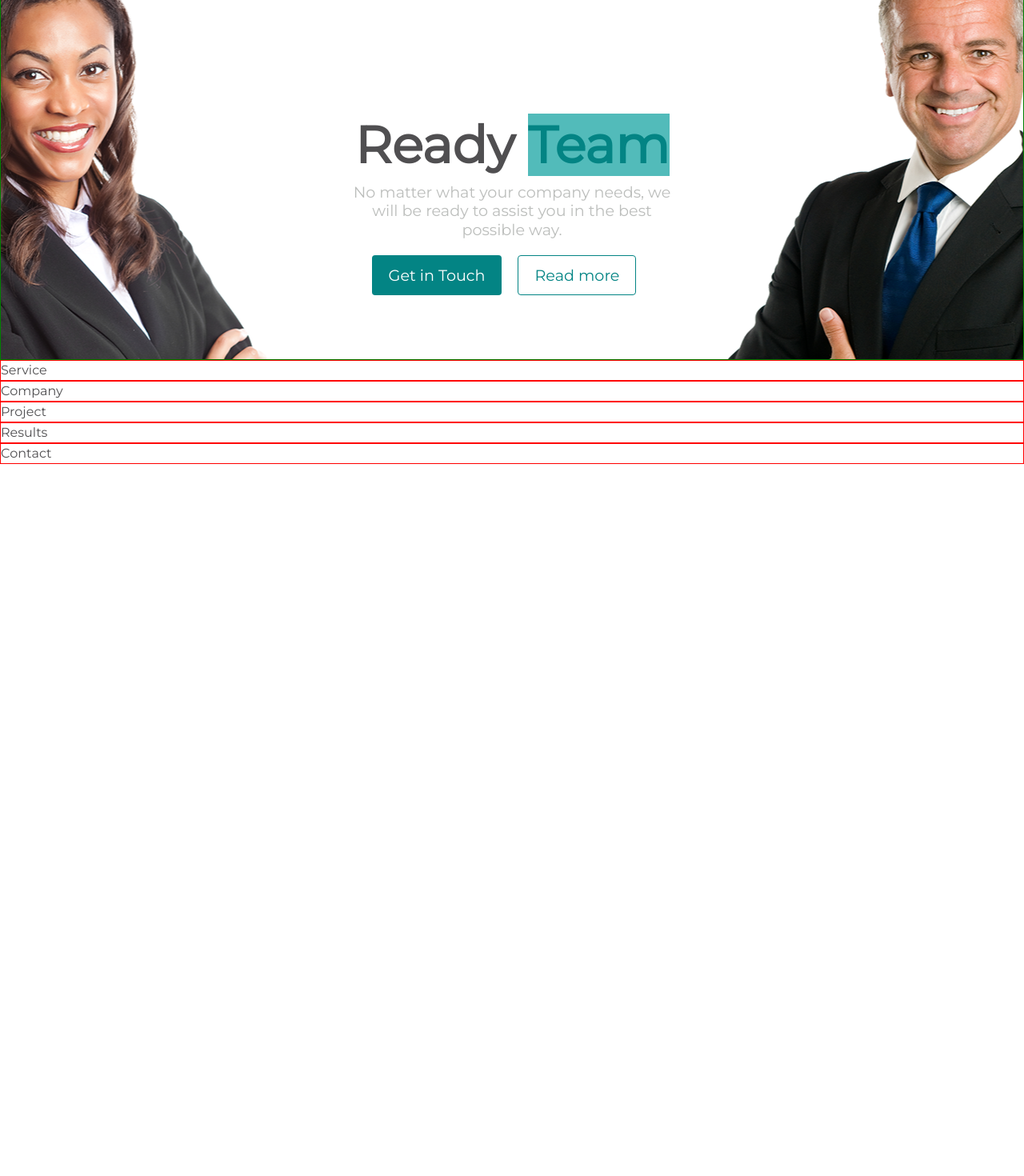
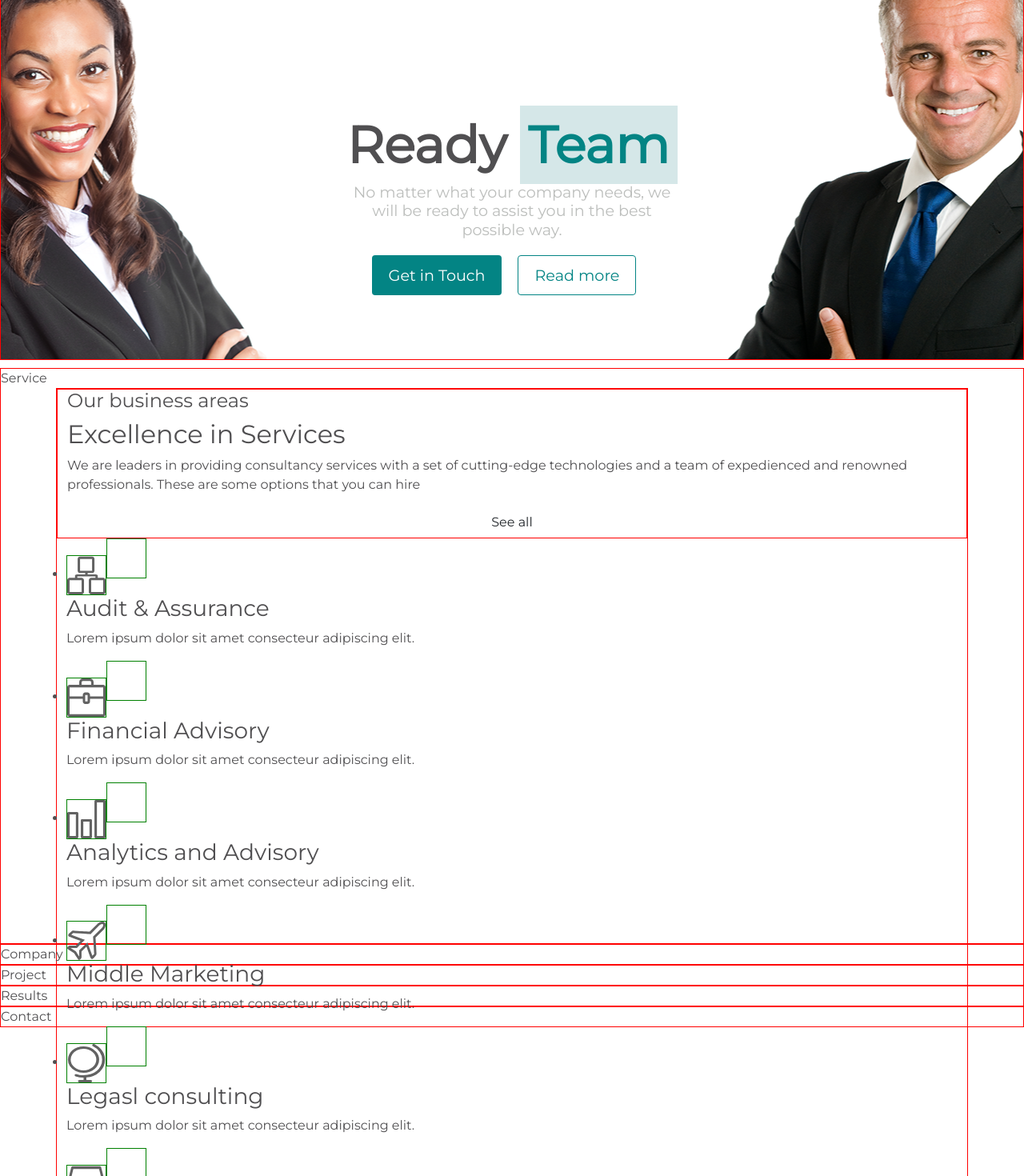
Before and after one commit to davidechon/proj-html-vuejs, a Vue app: page / in a window 1280 px wide. Shown: the part 280-1750 px from the top of the page at 80% size. Before the commit the page ends 860 px from the top, so only its background shows below. Built offline with nearby package versions, Linux system fonts and the light colour scheme.

Commit message:
css wip + main service wip

```diff
--- a/src/components/AppMain.vue
+++ b/src/components/AppMain.vue
@@ -1,9 +1,7 @@
 <template>
   <main>
-    <div id="jumbotron">
-
+    <div id="parallax">
       <div class="container-fluid">
-        <!-- <img src="../assets/img/bg-parallax.png" alt="jumbotron" class="col-12"> -->
         <div class="container">
           <div class="row d-flex justify-content-center align-items-center text-box">
             <div class="col-8 text-center">
@@ -11,18 +9,67 @@
               <h4 class="col-7">No matter what your company needs, we will be ready to assist you in the best possible way.</h4>
               <button class="btn btn-cta" type="button">Get in Touch</button>
              <button class="btn btn-outline-cta" type="button">Read more</button>
-            </div> <!-- /Jumbotron container col-6 -->
+            </div> <!-- /parallax container col-6 -->
+           </div> <!-- /parallax container row -->
+        </div> <!-- /parallax container -->
+      </div> <!-- /parallax container-fluid -->
+
+    </div> <!-- /parallax -->
 
 
+    <div id="service" class="debug">Service
+        <div class="container debug">
+          <div class="row debug">
+            <h4>Our business areas</h4>
+            <h2>Excellence in <span class="text-evidence">Services</span></h2>
+            <p>We are leaders in providing consultancy services with a set of cutting-edge technologies and a team of expedienced and renowned professionals. These are some options that you can hire</p>
+            <button class="btn btn-cta" type="button">See all</button>
+          </div> <!-- /service - container - row -->
 
-           </div> <!-- /Jumbotron container row -->
-        </div> <!-- /Jumbotron container -->
-      </div> <!-- /Jumbotron container-fluid -->
-
-    </div> <!-- /Jumbotron -->
+          <div class="row">
+            <ul>
+              <li>
+                <img src="../assets/svgs/svg-1.svg" alt="svg-1" class="icons">
+                <i class="fa-solid fa-arror-right icons"></i>
+                <h3>Audit & Assurance</h3>
+                <p>Lorem ipsum dolor sit amet consecteur adipiscing elit.</p>
+              </li>
+              <li>
+                <img src="../assets/svgs/svg-2.svg" alt="svg-2" class="icons">
+                <i class="fa-solid fa-arror-right icons"></i>
+                <h3>Financial Advisory</h3>
+                <p>Lorem ipsum dolor sit amet consecteur adipiscing elit.</p>
+              </li>
+               <li>
+                <img src="../assets/svgs/svg-3.svg" alt="svg-3" class="icons">
+                <i class="fa-solid fa-arror-right icons"></i>
+                <h3>Analytics and Advisory</h3>
+                <p>Lorem ipsum dolor sit amet consecteur adipiscing elit.</p>
+              </li>
+               <li>
+                <img src="../assets/svgs/svg-4.svg" alt="svg-4" class="icons">
+                <i class="fa-solid fa-arror-right icons"></i>
+                <h3>Middle Marketing</h3>
+                <p>Lorem ipsum dolor sit amet consecteur adipiscing elit.</p>
+              </li>
+               <li>
+                <img src="../assets/svgs/svg-5.svg" alt="svg-5" class="icons">
+                <i class="fa-solid fa-arror-right icons"></i>
+                <h3>Legasl consulting</h3>
+                <p>Lorem ipsum dolor sit amet consecteur adipiscing elit.</p>
+              </li>
+               <li>
+                <img src="../assets/svgs/svg-6.svg" alt="svg-5" class="icons">
+                <i class="fa-solid fa-arror-right icons"></i>
+                <h3>Regulaory risk</h3>
+                <p>Lorem ipsum dolor sit amet consecteur adipiscing elit.</p>
+              </li>
+            </ul>
+          </div> <!-- /service - container - row - cards-->
+        </div> <!-- /service - container -->
+    </div> <!-- /service -->
 
 
-    <div id="service" class="debug">Service</div>
     <div id="about" class="debug">Company</div>
     <div id="project" class="debug">Project</div>
     <div id="results" class="debug">Results</div>
@@ -41,12 +88,28 @@ export default {
 
 main{
 
-  #jumbotron{
+  #parallax{
     background-image: url(../assets/img/bg-parallax.png);
     background-position: top;
     height: 90vh;
     margin-top: 10px;
-    border: 1px solid green;
+    border: 1px solid red;
+    // background:
+    //       linear-gradient(
+    //           to left,
+    //           transparent 0px,
+    //           transparent 20px,
+    //           rgba(#000, 0.02) 20px,
+    //           rgba(#000, 0.02) 40px
+    //       ),
+    //       linear-gradient(
+    //           to bottom,
+    //           transparent 0px,
+    //           transparent 20px,
+    //           rgba(#000, 0.02) 20px,
+    //           rgba(#000, 0.02) 40px
+    //       );
+    //       background-size: 40px, 100% 40px;
 
 
     .container{
@@ -63,6 +126,7 @@ main{
         color: $text-color-middle;
       }
 
+
       .text-box{
         height: 300px;
         margin: 20px auto;
@@ -72,6 +136,7 @@ main{
       .text-evidence{
         color: $text-color-evidence;
         background-color: $bg-color-evidence;
+        padding: 10px;
       }
 
       .btn-cta{
@@ -89,11 +154,31 @@ main{
       font-size: 1.2rem;
       }
 
+    } // /parallax container
 
-    } // /jumbotron container
-
-  } // /#jumbotron
+  } // /#parallax
 
 } // /main
 
+#service{
+  height: 90vh;
+  margin-top: 10px;
+
+
+  .icons{
+    width: 50px;
+    height: 50px;
+    color: #007f87;
+    font-size: 12px;
+    border: 1px solid green;
+  }
+  .fa-solid .fa-arror-right{
+    // width: 50px;
+    // height: 50px;
+    color: #007f87;
+    font-size: 18px;
+    border: 1px solid green;
+  }
+} // /main - service
+
 </style>
--- a/src/styles/variables.scss
+++ b/src/styles/variables.scss
@@ -9,7 +9,7 @@ $text-color-middle: #bcbebc;
 $text-color-dark: #504f51;
 
 $text-color-evidence: #038484;
-$bg-color-evidence: #52bbba;
+$bg-color-evidence: #d5e7e8;
 
 
 
```
